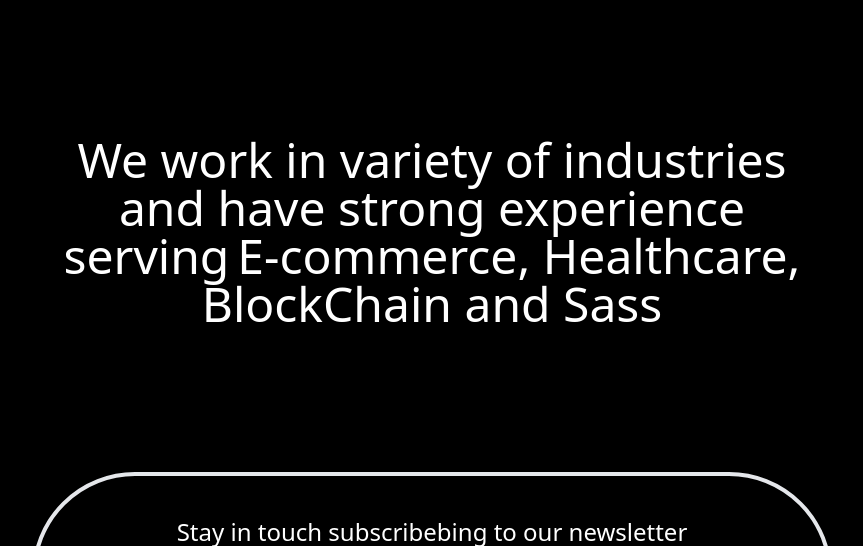
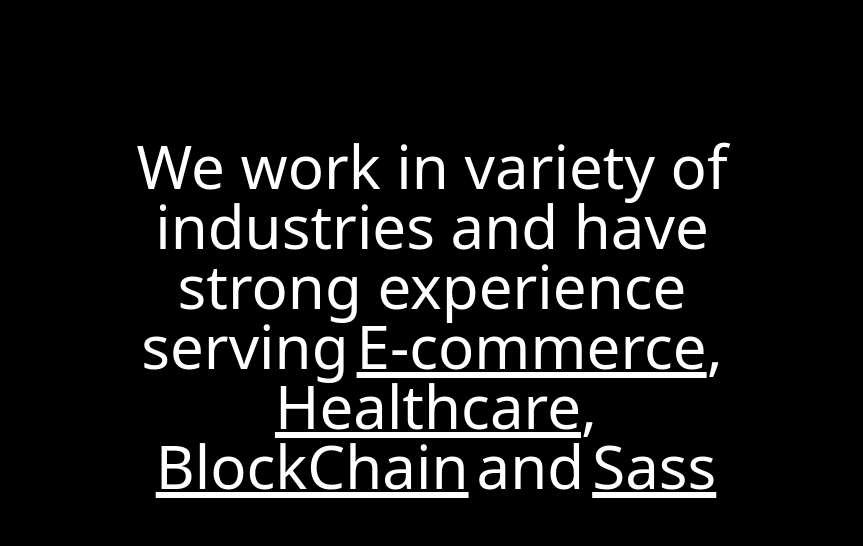
Before and after one commit to haisontop/tailwind-landing, a Next.js app: page / in a window 1280 px wide. Shown: the part 3640-4186 px from the top of the page, without its empty margins (208-1071 px from the left). Built offline with nearby package versions, Linux system fonts and the light colour scheme.

Commit message:
update services page

```diff
--- a/components/Home/Subscription.tsx
+++ b/components/Home/Subscription.tsx
@@ -1,17 +1,52 @@
 import React from "react";
+import Link from "next/link";
 
 const Subscription = () => {
   return (
     <div className="text-white mt-52 mb-36">
-      <div>
-        <h1 className="md:text-5xl text-center">
-          We work in variety of industries <br /> and have strong experience{" "}
-          <br /> serving
-          <a className="ml-2" href="#">
-            E-commerce
-          </a>
-          , <a href="#">Healthcare</a>, <br /> <a href="#">BlockChain</a> and{" "}
-          <a href="#"> Sass</a>
+      <div className="md:mx-80">
+        <h1 className="md:text-6xl text-center">
+          We work in variety of industries and have strong experience
+          <div className="flex justify-center flex-wrap w-full">
+            serving
+            <Link href="/services/e-commerce">
+              <a
+                href="#pablo"
+                className={"font-normal underline ml-2 whitespace-nowrap bg-transparent"}
+              >
+                E-commerce
+              </a>
+            </Link>
+            ,
+            <Link href="/services/healthcare">
+              <a
+                href="#pablo"
+                className={"font-normal underline ml-2 whitespace-nowrap bg-transparent"}
+              >
+                Healthcare
+              </a>
+            </Link>
+            ,
+            <Link href="/services/blockchain">
+              <a
+                href="#pablo"
+                className={
+                  "font-normal underline ml-2 whitespace-nowrap bg-transparent mr-2"
+                }
+              >
+                BlockChain
+              </a>
+            </Link>
+            and
+            <Link href="/services/sass">
+              <a
+                href="#pablo"
+                className={"font-normal underline ml-2 whitespace-nowrap bg-transparent"}
+              >
+                Sass
+              </a>
+            </Link>
+          </div>
         </h1>
       </div>
       <div className="flex justify-center mt-36 md:mx-60">
--- a/components/Navbar.tsx
+++ b/components/Navbar.tsx
@@ -15,7 +15,7 @@
         <div>
           <ul className="list-none">
             <li>
-              <Link href="/services">Service</Link>
+              <Link href="/services/e-commerce">Service</Link>
             </li>
             <li className="mt-1">
               <Link href="/blogs">The Write up</Link>
--- a/components/services/ActiveLink.jsx
+++ b/components/services/ActiveLink.jsx
@@ -1,32 +1,37 @@
-import{withRouter} from 'next/router'
+import { withRouter } from "next/router";
 import Link from "next/link";
 
-const ActiveLink = ({router,href,children}) => {
-    (function prefetchPages(){
-        if(typeof window !== "undefined"){
-            router.prefetch(router.pathname)
+const ActiveLink = ({ router, href, children }) => {
+  (function prefetchPages() {
+    if (typeof window !== "undefined") {
+      router.prefetch(router.pathname);
     }
-    })()
+  })();
 
+  const handleClick = (event) => {
+    event.preventDefault();
+    router.push();
+  };
 
-    const handleClick = event =>{
-        event.preventDefault()
-        router.push()
-    }
-         const isCurrentpath = router.pathname === href || router.aspath === href;
-         return <div  style={{textDecoration:'none',
+  const isCurrentpath = router.pathname === href || router.asPath === href;
+
+  return (
+    <Link href={href} onClick={handleClick}>
+      <div
+        style={{
+          textDecoration: "none",
           backgroundColor: isCurrentpath && "#B45309",
-         border: isCurrentpath ? "none" : "2px solid #fff" ,
+          border: isCurrentpath ? "none" : "2px solid #fff",
           color: isCurrentpath && "#000",
-         padding:"16px 0px",
+          padding: "16px 0px",
           borderRadius: "50px",
-         }} >
-          <Link href={href} onClick={handleClick}
+          cursor: 'pointer'
+        }}
       >
         {children}
+      </div>
     </Link>
-        </div>
-    ;
+  );
 };
 
 export default withRouter(ActiveLink);
--- a/components/services/ServiceHeader.jsx
+++ b/components/services/ServiceHeader.jsx
@@ -1,22 +1,14 @@
-import React from 'react';
-import ActiveLink from "./ActiveLink"
+import React from "react";
+import ActiveLink from "./ActiveLink";
 const ServiceHeader = () => {
-    return (
-        <div className="grid grid-cols-4 text-center gap-7">
-           <ActiveLink href="/services">
-           E-commerce
-          </ActiveLink>
-            <ActiveLink  href="/services/health-care/ovpadrei&&d1566">
-             Healthcare
-            </ActiveLink>
-            <ActiveLink  href="/services/blog-chain/BlogChain">
-           Blockchain
-            </ActiveLink>
-            <ActiveLink  href="/services/saas/ovpadrei&&d1566">
-            Saas
-             </ActiveLink>
-        </div>
-    );
+  return (
+    <div className="grid grid-cols-4 text-center gap-7">
+      <ActiveLink href="/services/e-commerce">E-commerce</ActiveLink>
+      <ActiveLink href="/services/healthcare">Healthcare</ActiveLink>
+      <ActiveLink href="/services/blockchain">Blockchain</ActiveLink>
+      <ActiveLink href="/services/saas">Saas</ActiveLink>
+    </div>
+  );
 };
 
 export default ServiceHeader;
--- a/pages/services/E-Commerce/[slug].jsx
+++ /dev/null
@@ -1,11 +0,0 @@
-import React from 'react';
-
-const Ecommerce = () => {
-    return (
-        <div className="bg-black text-white">
-            <h1>This is E-commerce page</h1>
-        </div>
-    );
-};
-
-export default Ecommerce;
--- a/pages/services/blog-chain/[slug].jsx
+++ /dev/null
@@ -1,11 +0,0 @@
-import React from 'react';
-
-const BlockChain = () => {
-    return (
-        <div className="bg-black text-white">
-            <h1>this is block chain</h1>
-        </div>
-    );
-};
-
-export default  BlockChain;
--- a/pages/services/health-care/[slug].jsx
+++ /dev/null
@@ -1,11 +0,0 @@
-import React from 'react';
-
-const HealthCare = () => {
-    return (
-        <div className="bg-black text-white">
-            <h1>This is health care</h1>
-        </div>
-    );
-};
-
-export default HealthCare;
--- a/pages/services/saas/[slug].jsx
+++ /dev/null
@@ -1,11 +0,0 @@
-import React from 'react';
-
-const Saas = () => {
-    return (
-        <div className="bg-black text-white">
-            <h1>This is Saas</h1>
-        </div>
-    );
-};
-
-export default Saas;
```
Also changed, not shown: pages/services/[slug].tsx (renamed from pages/services.tsx, +5 -5 lines). Lines whose indentation alone changed are shown as unchanged.
